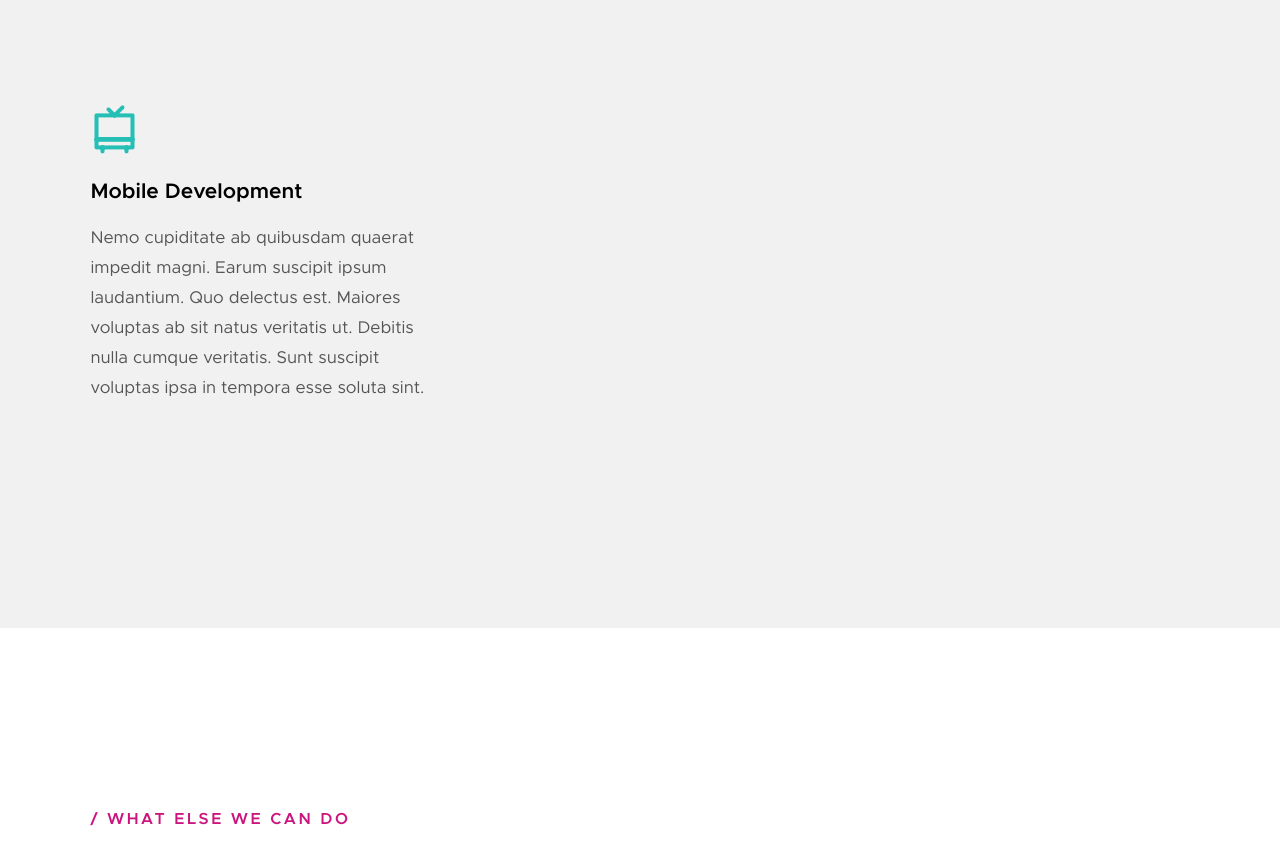
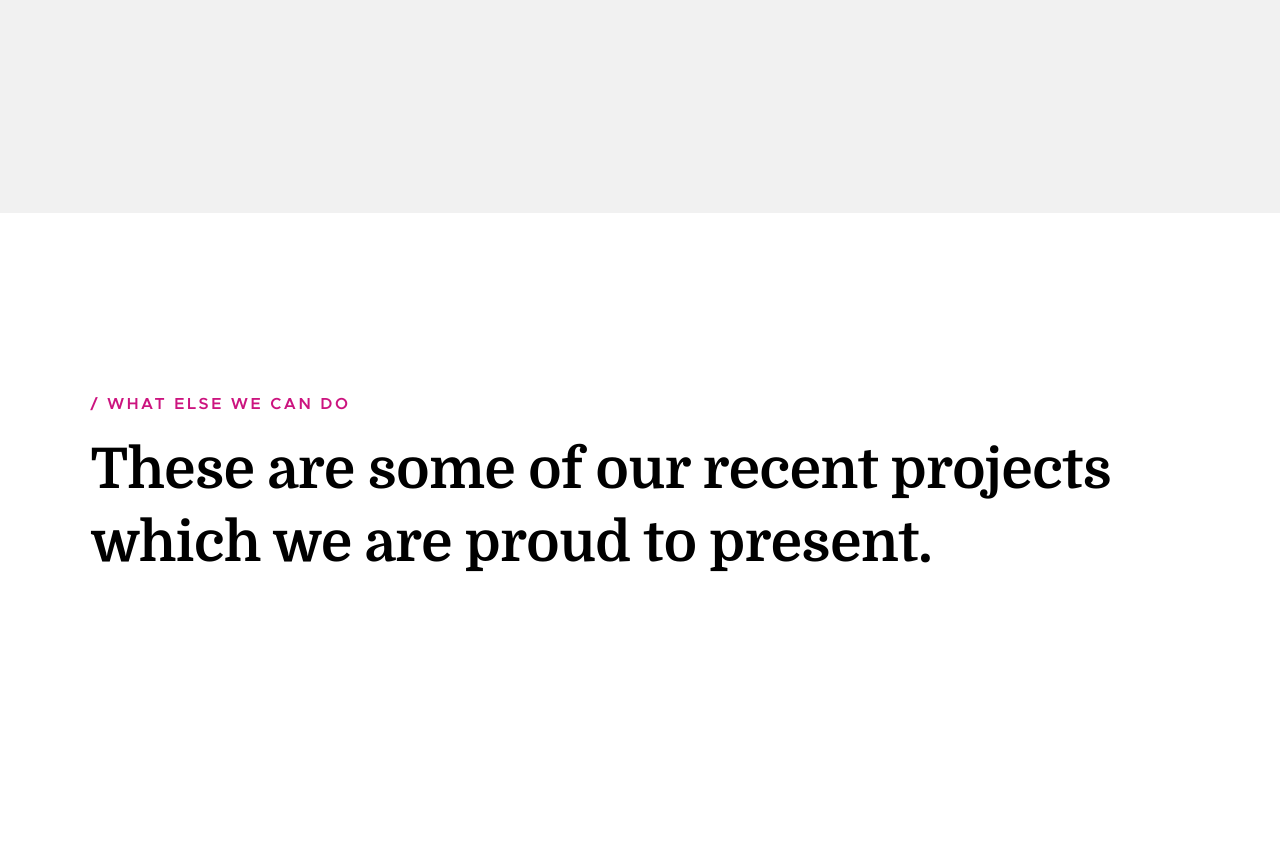
Before and after one commit to eunixcom/www, a plain HTML site: page index.html in a window 1280 px wide. Shown: the part 2901-3748 px from the top of the page. Drawn offline with Linux system fonts and the light colour scheme; files whose address does not match are found by name.

Commit message:
Update index.html

```diff
--- a/index.html
+++ b/index.html
@@ -244,24 +244,6 @@
             </div>
         </div> <!-- end about-desc -->
 
-        <div class="row services-list block-1-3 block-m-1-2 block-tab-full">
-
-            <div class="col-block service-item " data-aos="fade-up">
-                <div class="service-icon service-icon--brand-identity">
-                    <i class="icon-tv"></i>
-                </div>
-
-                <div class="service-text">
-                    <h3 class="h4">Mobile Development</h3>
-                    <p>Nemo cupiditate ab quibusdam quaerat impedit magni. Earum suscipit ipsum laudantium.
-                    Quo delectus est. Maiores voluptas ab sit natus veritatis ut. Debitis nulla cumque veritatis.
-                    Sunt suscipit voluptas ipsa in tempora esse soluta sint.
-                    </p>
-                </div>
-            </div>
-
-        </div> <!-- end services-list -->
-
     </section> <!-- end s-services -->
 
 
```
